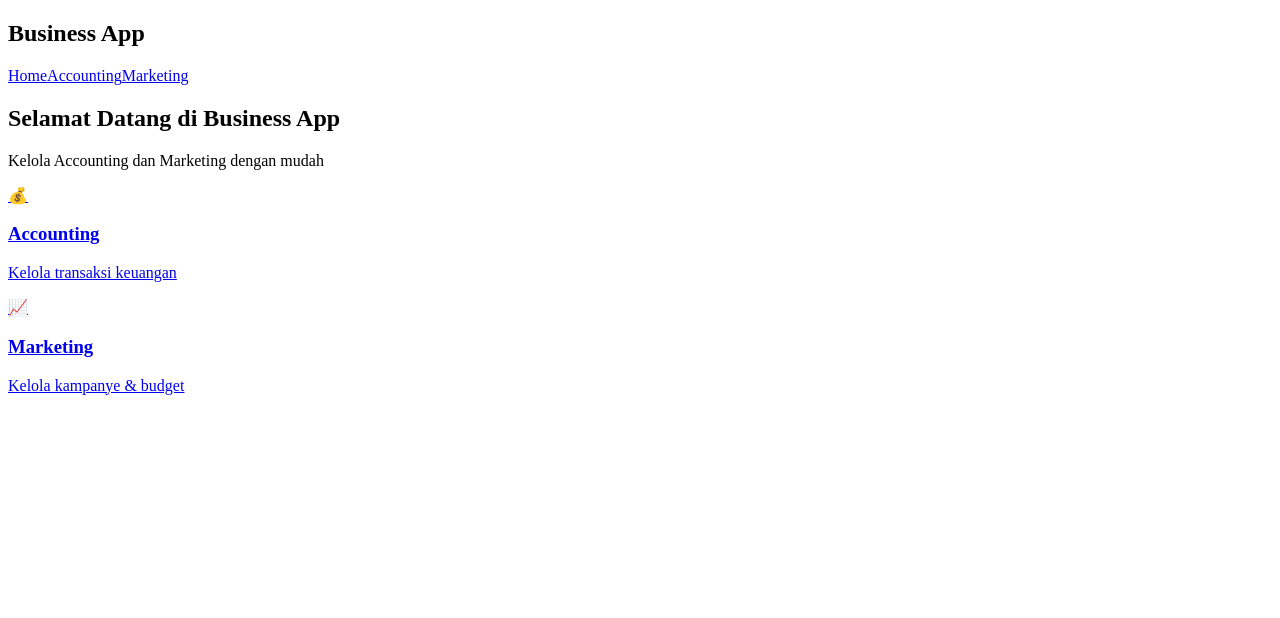
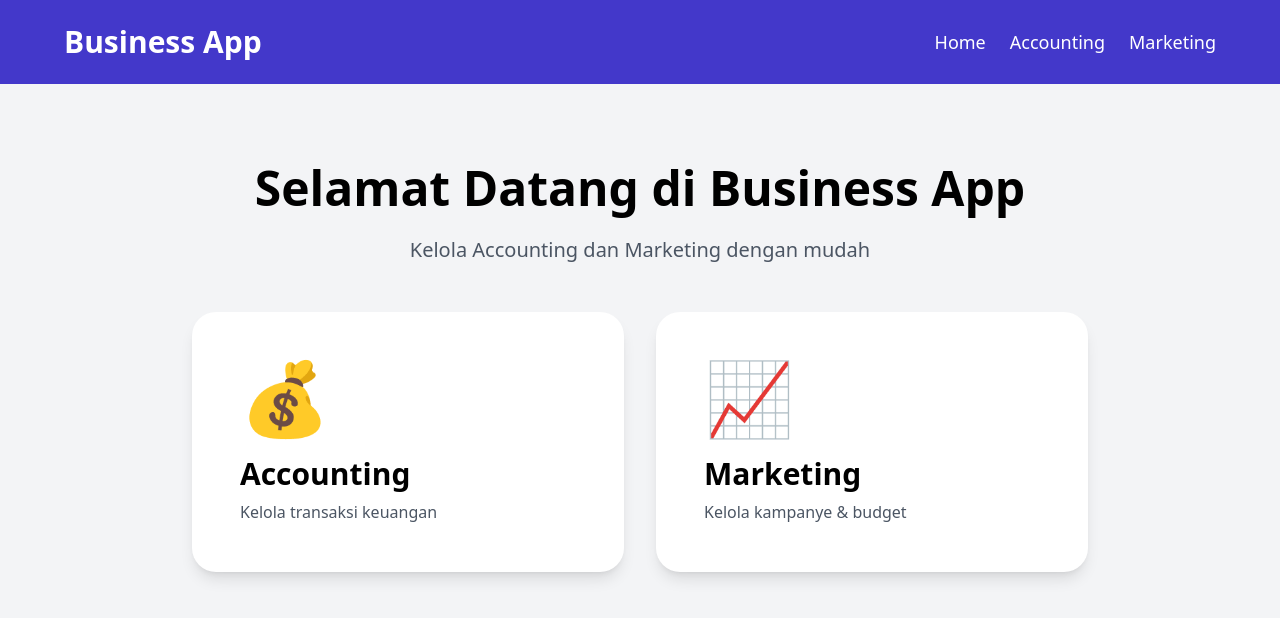
Before and after one commit to sattrioenn-sudo/business-app, a Next.js app: page / in a window 1280 px wide. Shown: the top 618 px of the page. Built offline with nearby package versions, Linux system fonts and the light colour scheme.

Commit message:
Create layout.tsx

```diff
--- /dev/null
+++ b/app/layout.tsx
@@ -0,0 +1,19 @@
+import type { Metadata } from 'next';
+import './globals.css';
+
+export const metadata: Metadata = {
+  title: 'Business App',
+  description: 'Accounting & Marketing Sederhana',
+};
+
+export default function RootLayout({
+  children,
+}: {
+  children: React.ReactNode;
+}) {
+  return (
+    <html lang="id">
+      <body>{children}</body>
+    </html>
+  );
+}
```
